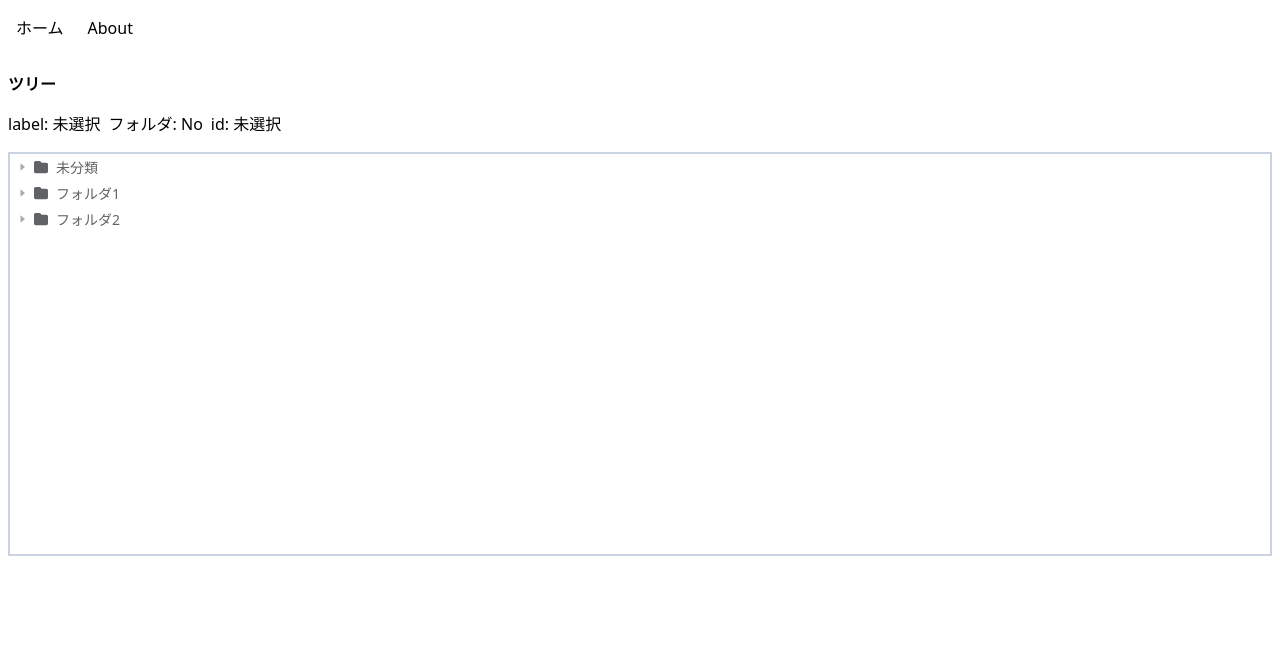
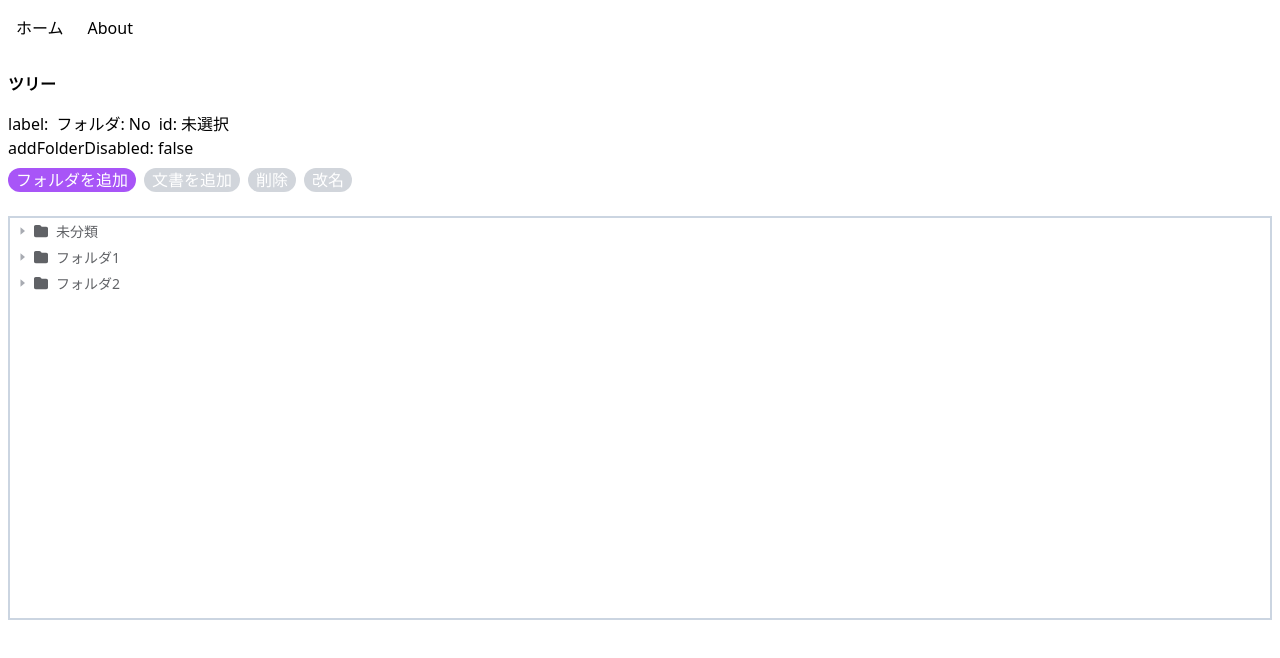
Before and after one commit to pitang1965/vue-folder, a Vue app: page / in a window 1280 px wide. Shown: the top 658 px of the page. Built offline with nearby package versions, Linux system fonts and the light colour scheme.

Commit message:
💄 [フォルダを追加]等のボタンを追加。disabled関連のみ実装。

```diff
--- a/src/views/TreeView.vue
+++ b/src/views/TreeView.vue
@@ -2,9 +2,46 @@
   <div class="container mx-auto px-2">
     <h1 class="font-bold">ツリー</h1>
     <div class="flex mt-4">
-      <h2>label: {{ currentLabel ? currentLabel : '未選択' }}</h2>
+      <h2>label: {{ currentLabel }}</h2>
       <h2 class="ml-2">フォルダ: {{ isFolder ? 'Yes' : 'No' }}</h2>
       <h2 class="ml-2">id: {{ currentId ? currentId : '未選択' }}</h2>
+    </div>
+
+    <h2>addFolderDisabled: {{ addFolderDisabled }}</h2>
+
+    <div class="flex gap-2">
+      <button
+        :disabled="addFolderDisabled"
+        @click="addFolder"
+        class="text-white px-2 my-2 rounded-full"
+        :class="{'bg-purple-500': !addFolderDisabled, 'bg-gray-300': addFolderDisabled, 'hover:bg-purple-700': !addFolderDisabled}"
+      >
+        フォルダを追加
+      </button>
+      <button
+        :disabled="addDocumentDisabled"
+        @click="addDocument"
+        class="text-white px-2 my-2 rounded-full"
+        :class="{'bg-purple-500': !addDocumentDisabled, 'bg-gray-300': addDocumentDisabled, 'hover:bg-purple-700': !addDocumentDisabled}"
+      >
+        文書を追加
+      </button>
+      <button
+      :disabled="deleteDisabled"
+        @click="deleteItem"
+        class="text-white px-2 my-2 rounded-full"
+        :class="{'bg-purple-500': !deleteDisabled, 'bg-gray-300': deleteDisabled, 'hover:bg-purple-700': !deleteDisabled}"
+      >
+        削除
+      </button>
+      <button
+      :disabled="renameDisabled"
+        @click="renameItem"
+        class="text-white px-2 my-2 rounded-full"
+        :class="{'bg-purple-500': !renameDisabled, 'bg-gray-300': renameDisabled, 'hover:bg-purple-700': !renameDisabled}"
+      >
+        改名
+      </button>
     </div>
 
     <CustomTree :data="data" @selected="selectedHandler" />
@@ -12,7 +49,7 @@
 </template>
 
 <script lang="ts" setup>
-import { ref } from 'vue'
+import { computed, ref } from 'vue'
 import CustomTree from '@/components/CustomTree.vue'
 import createData from '@/data/createData'
 
@@ -28,6 +65,42 @@ const selectedHandler = ({ id, label, isFolder: isFolderValue }) => {
   isFolder.value = isFolderValue
 }
 
+const addFolder = () => {
+  alert('フォルダ追加')
+}
+
+const addDocument = () => {
+  alert('文書追加')
+}
+
+const deleteItem = () => {
+  alert('削除')
+}
+
+const renameItem = () => {
+  alert('改名')
+}
+
+// [フォルダを追加]が使用不可
+const addFolderDisabled = computed(() => {
+  if (isFolder.value) return false
+  return !!currentId.value
+})
+
+// [文書を追加]が使用不可
+const addDocumentDisabled = computed(() => !isFolder.value)
+
+// [削除]が使用不可
+const deleteDisabled = computed(() => {
+  if (isFolder.value && currentLabel.value === '未分類') return true
+  return !!!currentId.value
+  })
+
+// [改名]が使用不可
+const renameDisabled = computed(() => {
+  if (isFolder.value && currentLabel.value === '未分類') return true
+  return !!!currentId.value
+  })
 </script>
 
 <style></style>
```
